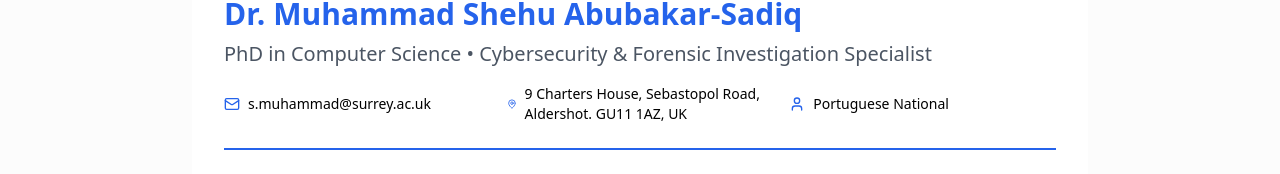
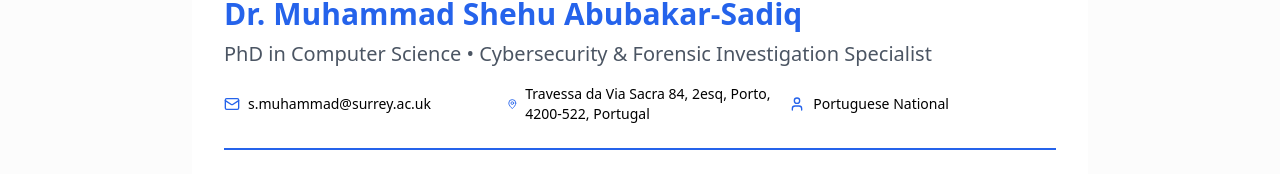
Before and after one commit to SadiqShehu111/sadiq, a React (Vite) app: page /cv in a window 1280 px wide. Shown: the part 108-282 px from the top of the page. Built offline with nearby package versions, Linux system fonts and the light colour scheme.

Commit message:
Update address in CV

```diff
--- a/src/components/DownloadableCV.tsx
+++ b/src/components/DownloadableCV.tsx
@@ -21,7 +21,7 @@ export const DownloadableCV = () => {
           </div>
           <div className="flex items-center gap-2">
             <MapPin className="w-4 h-4 text-blue-600" />
-            <span>9 Charters House, Sebastopol Road, Aldershot. GU11 1AZ, UK</span>
+            <span>Travessa da Via Sacra 84, 2esq, Porto, 4200-522, Portugal</span>
           </div>
           <div className="flex items-center gap-2">
             <User className="w-4 h-4 text-blue-600" />
```
